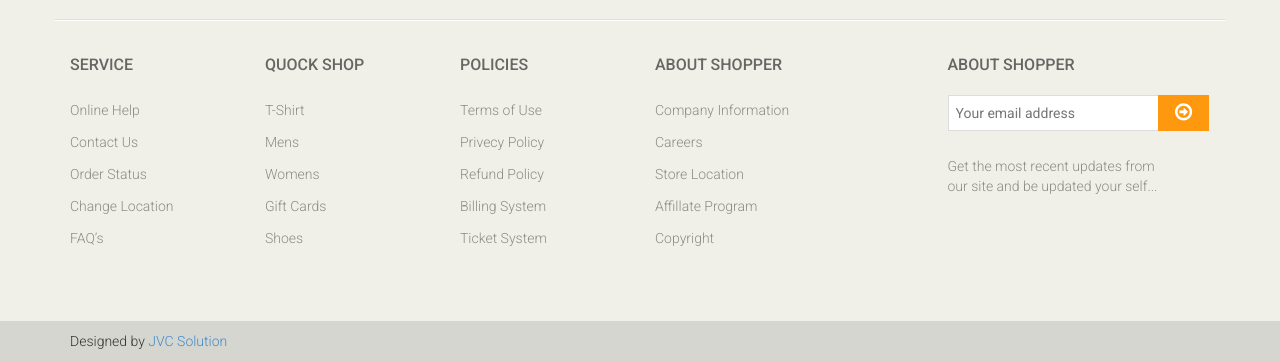
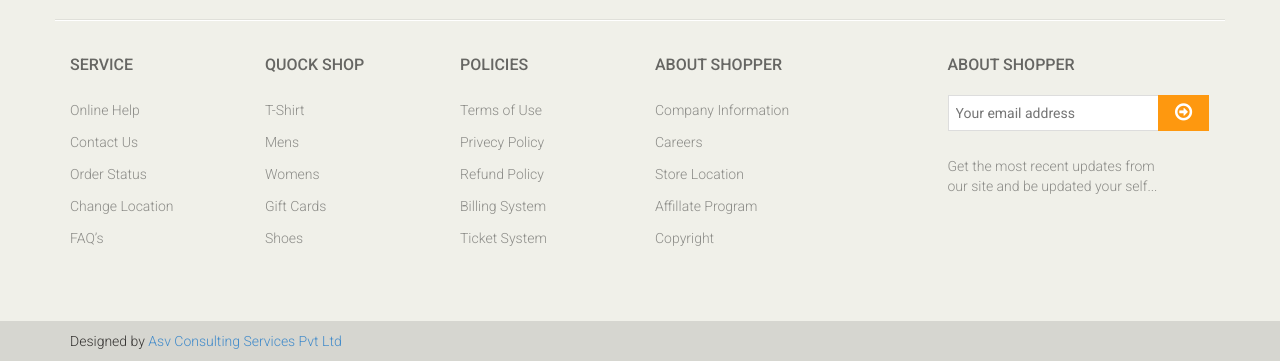
Before and after one commit to SachinThakurACS/acs_website_4, a plain HTML site: page cart.html in a window 1280 px wide. Shown: the part 1552-1913 px from the top of the page. Drawn offline with Linux system fonts and the light colour scheme.

Commit message:
Update cart.html

```diff
--- a/cart.html
+++ b/cart.html
@@ -473,7 +473,7 @@
 		<div class="footer-bottom">
 			<div class="container">
 				<div class="row">
-					<p>Designed by <a href="https://www.onlinejvc.com/">JVC Solution</a></p>
+					<p>Designed by <a href="https://acstechconsulting.com/">Asv Consulting Services Pvt Ltd</a></p>
 
 				</div>
 			</div>
```
